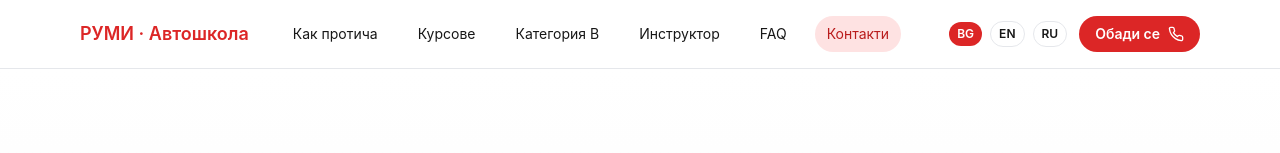
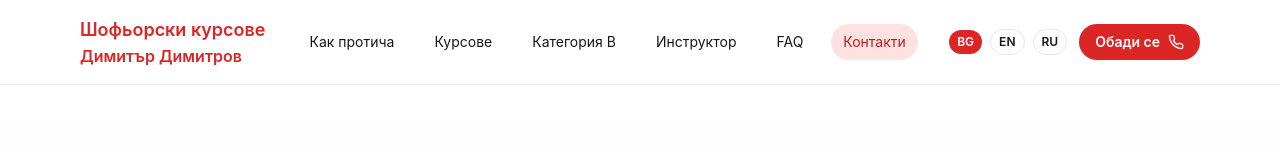
Before and after one commit to adangelov/codex, a React (Vite) app: page / in a window 1280 px wide. Shown: the top 153 px of the page. Built offline with nearby package versions, Linux system fonts and the light colour scheme.

Commit message:
Tighten brand label spacing

```diff
--- a/src/components/SiteHeader.tsx
+++ b/src/components/SiteHeader.tsx
@@ -106,6 +106,23 @@ const SiteHeader = forwardRef<HTMLElement | null, SiteHeaderProps>(function Site
     : 'border-b bg-white/95 backdrop-blur';
   const containerMaxWidth = 'max-w-6xl';
   const brandGap = isHomePage ? 'gap-8' : 'gap-6';
+  const brandLines = useMemo(
+    () => brandLabel.split('\n').map((line) => line.trim()).filter(Boolean),
+    [brandLabel]
+  );
+  const brandAriaLabel = brandLines.join(' ');
+  const brandContent = (
+    <span className="flex flex-col leading-[1.05]">
+      {brandLines.map((line, index) => (
+        <span
+          key={`${line}-${index}`}
+          className={`${index === 0 ? 'text-lg' : 'text-base'} font-semibold whitespace-nowrap`}
+        >
+          {line}
+        </span>
+      ))}
+    </span>
+  );
 
   return (
     <header ref={setHeaderRef} className={headerClasses}>
@@ -115,18 +132,19 @@ const SiteHeader = forwardRef<HTMLElement | null, SiteHeaderProps>(function Site
             <button
               type="button"
               onClick={handleBrand}
-              aria-label={brandLabel}
-              className="border-0 bg-transparent p-0 text-lg font-semibold text-red-600 transition hover:text-red-700 focus-visible:outline focus-visible:outline-2 focus-visible:outline-offset-2 focus-visible:outline-red-500 whitespace-nowrap"
+              aria-label={brandAriaLabel}
+              className="border-0 bg-transparent p-0 text-left text-red-600 transition hover:text-red-700 focus-visible:outline focus-visible:outline-2 focus-visible:outline-offset-2 focus-visible:outline-red-500"
             >
-              {brandLabel}
+              {brandContent}
             </button>
           ) : (
             <Link
               to={brandHref}
               onClick={handleBrand}
-              className="text-lg font-semibold text-red-600 transition hover:text-red-700 whitespace-nowrap"
+              aria-label={brandAriaLabel}
+              className="text-left text-red-600 transition hover:text-red-700"
             >
-              {brandLabel}
+              {brandContent}
             </Link>
           )}
           <nav className="hidden gap-4 md:flex md:flex-nowrap">
@@ -135,7 +153,7 @@ const SiteHeader = forwardRef<HTMLElement | null, SiteHeaderProps>(function Site
               const isActive = isSection
                 ? activeSection === item.section
                 : activeRoute === item.to;
-              const baseClasses = 'rounded-full px-3 py-2 text-sm transition';
+              const baseClasses = 'rounded-full px-3 py-2 text-sm transition whitespace-nowrap';
               const className = `${baseClasses} ${
                 isActive ? 'bg-red-100 text-red-700' : 'hover:bg-neutral-100'
               }`;
@@ -185,7 +203,7 @@ const SiteHeader = forwardRef<HTMLElement | null, SiteHeaderProps>(function Site
           </div>
           <a
             href={`tel:${PHONE_NUMBER}`}
-            className="hidden items-center gap-2 rounded-full bg-red-600 px-4 py-2 text-sm font-semibold text-white transition hover:bg-red-700 md:inline-flex"
+            className="hidden items-center gap-2 rounded-full bg-red-600 px-4 py-2 text-sm font-semibold text-white transition hover:bg-red-700 whitespace-nowrap md:inline-flex"
           >
             {callLabel}
             <Phone size={16} />
--- a/src/i18n.ts
+++ b/src/i18n.ts
@@ -4,7 +4,7 @@ export type Lang = 'bg' | 'en' | 'ru';
 
 export const i18n = {
   bg: {
-    brand: 'РУМИ · Автошкола',
+    brand: 'Шофьорски курсове\nДимитър Димитров',
     nav: ['Как протича', 'Курсове', 'Категория B', 'Инструктор', 'FAQ', 'Контакти'],
     heroTitle: 'Увереното шофиране започва тук.',
     heroLead:
@@ -165,7 +165,7 @@ export const i18n = {
     locale: 'bg-BG'
   },
   en: {
-    brand: 'RUMI · Driving School',
+    brand: 'Driving Courses\nDimitar Dimitrov',
     nav: ['How it works', 'Courses', 'Category B', 'Instructor', 'FAQ', 'Contacts'],
     heroTitle: 'Confident driving starts here.',
     heroLead:
@@ -326,7 +326,7 @@ export const i18n = {
     locale: 'en-US'
   },
   ru: {
-    brand: 'РУМИ · Автошкола',
+    brand: 'Курсы вождения\nДимитар Димитров',
     nav: ['Как проходит', 'Курсы', 'Категория B', 'Инструктор', 'Вопросы', 'Контакты'],
     heroTitle: 'Уверенное вождение начинается здесь.',
     heroLead:
--- a/src/siteVersion.ts
+++ b/src/siteVersion.ts
@@ -1 +1 @@
-export const SITE_VERSION = 'v1.0.26';
+export const SITE_VERSION = 'v1.0.30';
```
